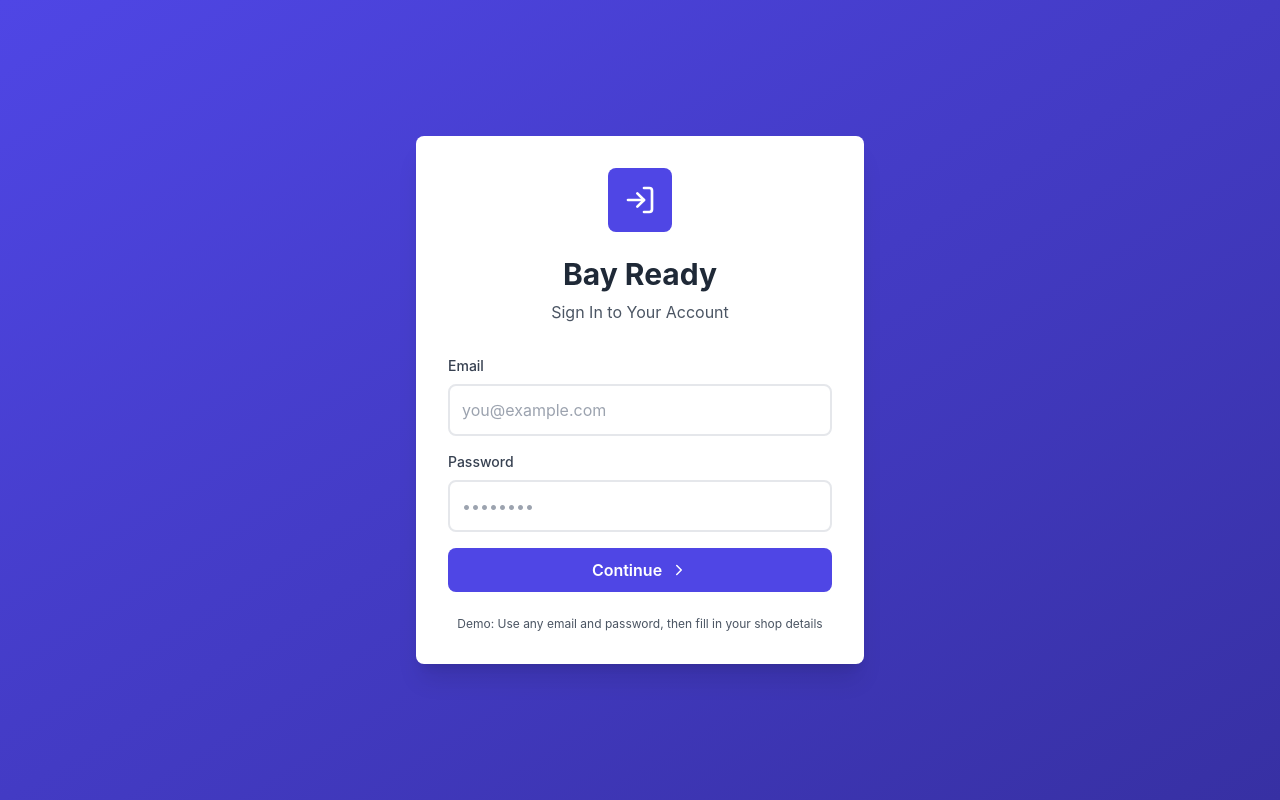
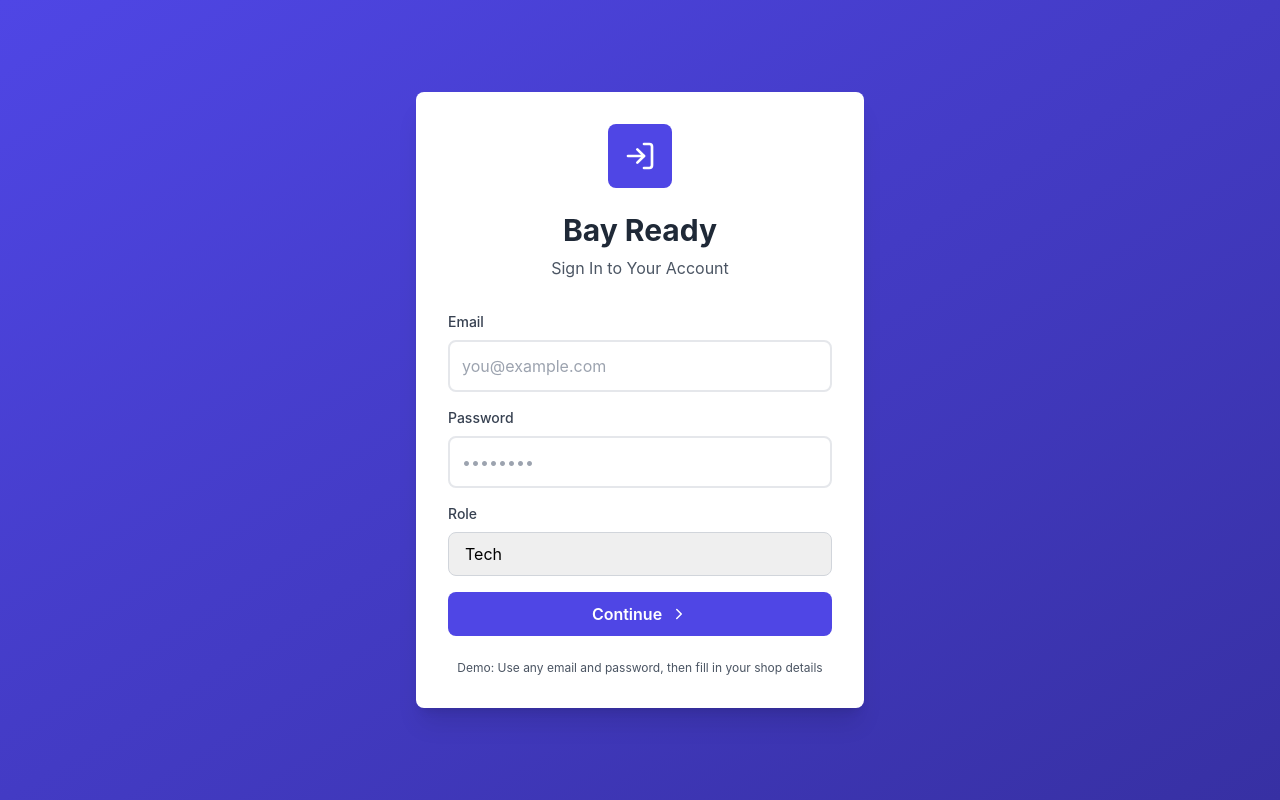
Before and after one commit to ChrisDixon12802/bay-ready, a React (Vite) app in the folder frontend/: page / in a window 1280 px wide. Built offline with nearby package versions, Linux system fonts and the light colour scheme.

Commit message:
Require explicit role selection and tighten delete permissions

```diff
--- a/frontend/src/context/AppContext.jsx
+++ b/frontend/src/context/AppContext.jsx
@@ -91,10 +91,8 @@ export function AppProvider({ children }) {
         !!creatorEmail && userEmail === creatorEmail.toLowerCase().trim();
       const userRole = (currentUser?.role || "").toLowerCase().trim();
       const isManagerByRole = userRole.includes("manager");
-      const managerName = (currentUser?.managerName || "").trim();
-      const isManagerByProfile = managerName.length > 0;
 
-      return isCreator || isManagerByRole || isManagerByProfile;
+      return isCreator || isManagerByRole;
     } catch {
       return false;
     }
--- a/frontend/src/pages/Login.jsx
+++ b/frontend/src/pages/Login.jsx
@@ -5,11 +5,30 @@ export default function Login({ onLogin }) {
   const [step, setStep] = useState(1); // Step 1: Login, Step 2: Shop Info
   const [email, setEmail] = useState("");
   const [password, setPassword] = useState("");
+  const [selectedRole, setSelectedRole] = useState("Tech");
   const [shopName, setShopName] = useState("");
   const [shopLocation, setShopLocation] = useState("");
   const [managerName, setManagerName] = useState("");
   const [shopPhone, setShopPhone] = useState("");
   const [error, setError] = useState("");
+
+  const availableRoles = (() => {
+    try {
+      const saved = localStorage.getItem("bayReadyRoles");
+      const parsed = saved ? JSON.parse(saved) : [];
+      const roleNames = parsed
+        .map((role) => role?.name)
+        .filter((name) => typeof name === "string" && name.trim().length > 0);
+
+      if (roleNames.length > 0) {
+        return roleNames;
+      }
+    } catch {
+      // Fall through to defaults
+    }
+
+    return ["Manager", "Tech"];
+  })();
 
   const handleLoginSubmit = (e) => {
     e.preventDefault();
@@ -22,6 +41,11 @@ export default function Login({ onLogin }) {
 
     if (!email.includes("@")) {
       setError("Please enter a valid email");
+      return;
+    }
+
+    if (!selectedRole) {
+      setError("Please select a role");
       return;
     }
 
@@ -53,6 +77,7 @@ export default function Login({ onLogin }) {
     onLogin({
       email,
       password,
+      role: selectedRole,
       shopName,
       shopLocation,
       managerName,
@@ -111,6 +136,23 @@ export default function Login({ onLogin }) {
                 placeholder="••••••••"
                 className="w-full px-4 py-2 border border-gray-300 rounded-lg focus:ring-2 focus:ring-indigo-600 focus:border-transparent outline-none"
               />
+            </div>
+
+            <div>
+              <label className="block text-sm font-medium text-gray-700 mb-2">
+                Role
+              </label>
+              <select
+                value={selectedRole}
+                onChange={(e) => setSelectedRole(e.target.value)}
+                className="w-full px-4 py-2 border border-gray-300 rounded-lg focus:ring-2 focus:ring-indigo-600 focus:border-transparent outline-none"
+              >
+                {availableRoles.map((roleName) => (
+                  <option key={roleName} value={roleName}>
+                    {roleName}
+                  </option>
+                ))}
+              </select>
             </div>
 
             <button
```
